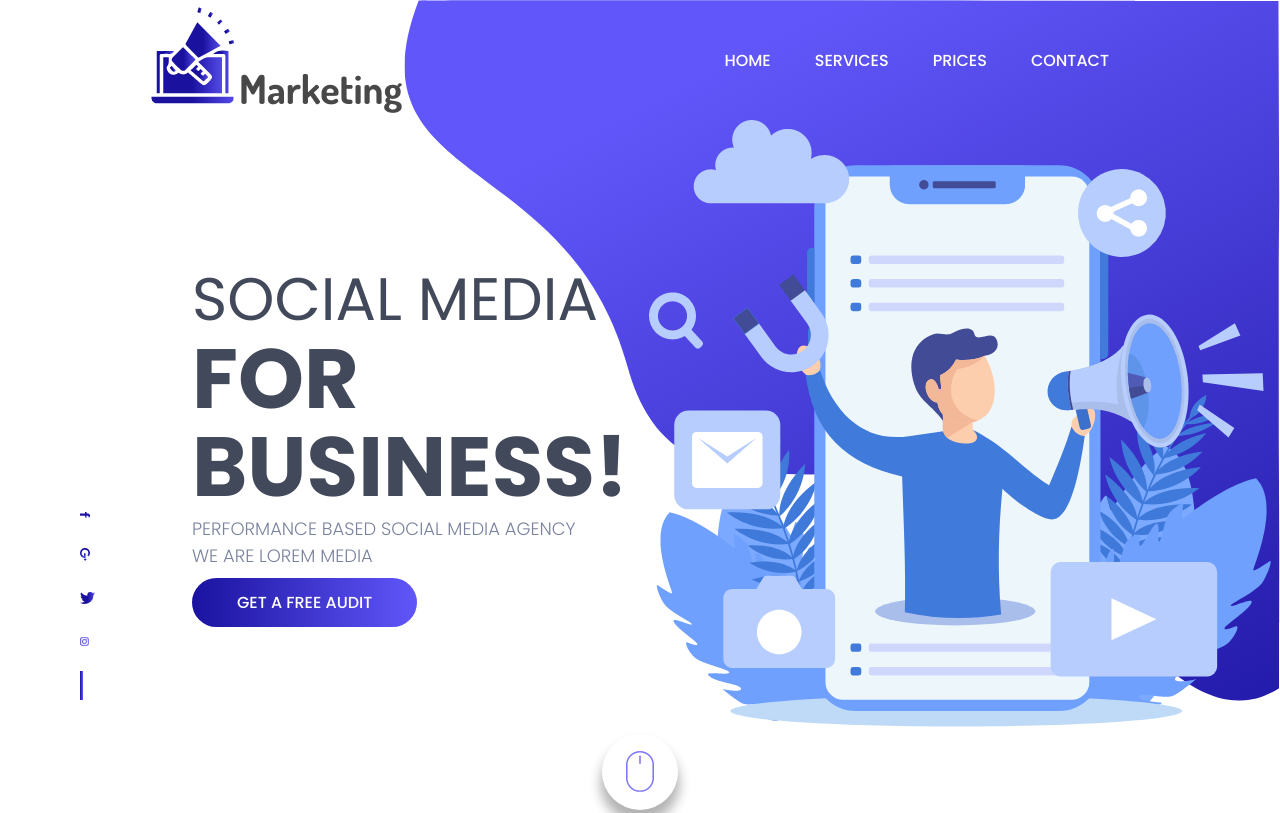
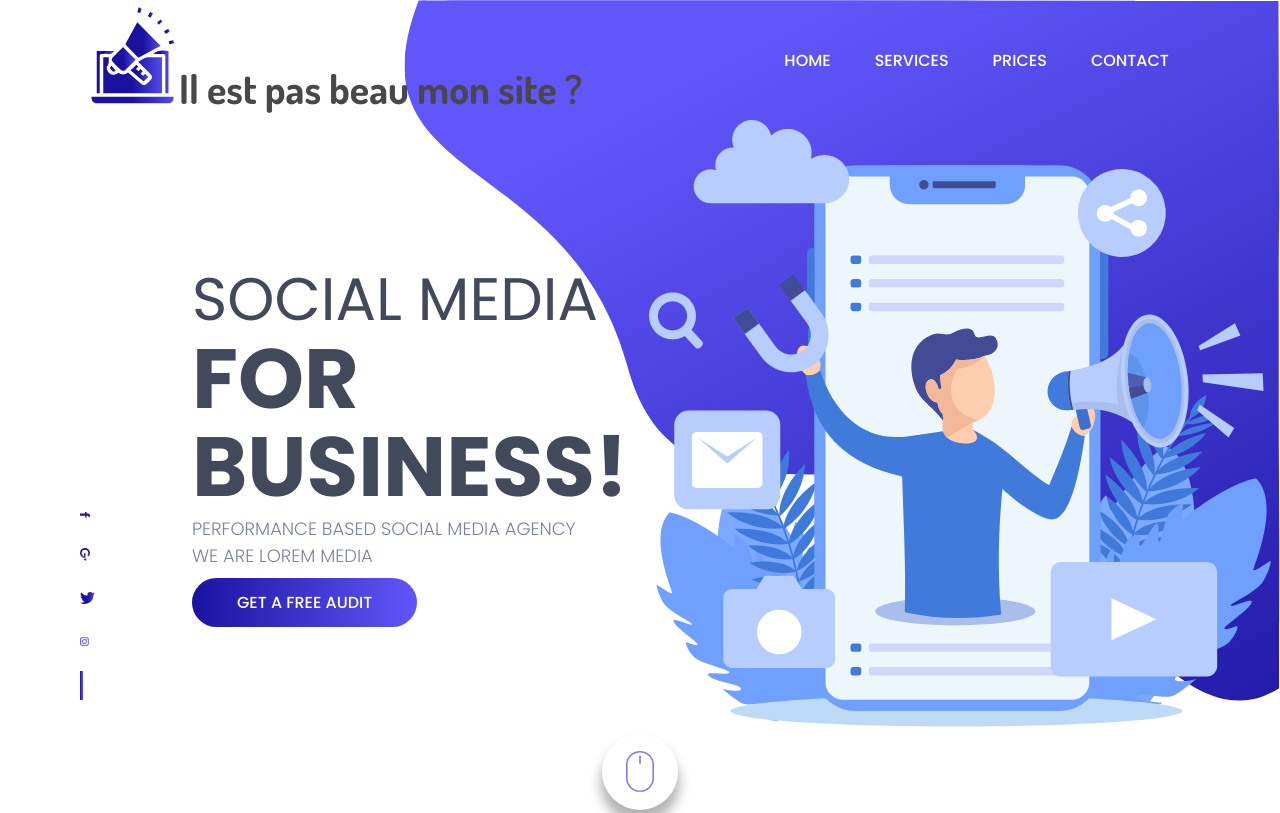
Before and after one commit to warsamefarah/ftp-vercel, a website: page index.html in a window 1280 px wide. Shown: the top 813 px of the page. Drawn offline with Linux system fonts and the light colour scheme.

Commit message:
Changed title

```diff
--- a/index.html
+++ b/index.html
@@ -13,7 +13,7 @@
     <header>
         <div class="logo">
             <img src="assets/img/logo.png" alt="Logo Social Media For Business">
-            <span>Marketing <br></span>
+            <span>Il est pas beau mon site ? <br></span>
         </div>
         <nav>
             <ul class="nav-items">
```
Also changed, not shown: readme.md (deleted).
